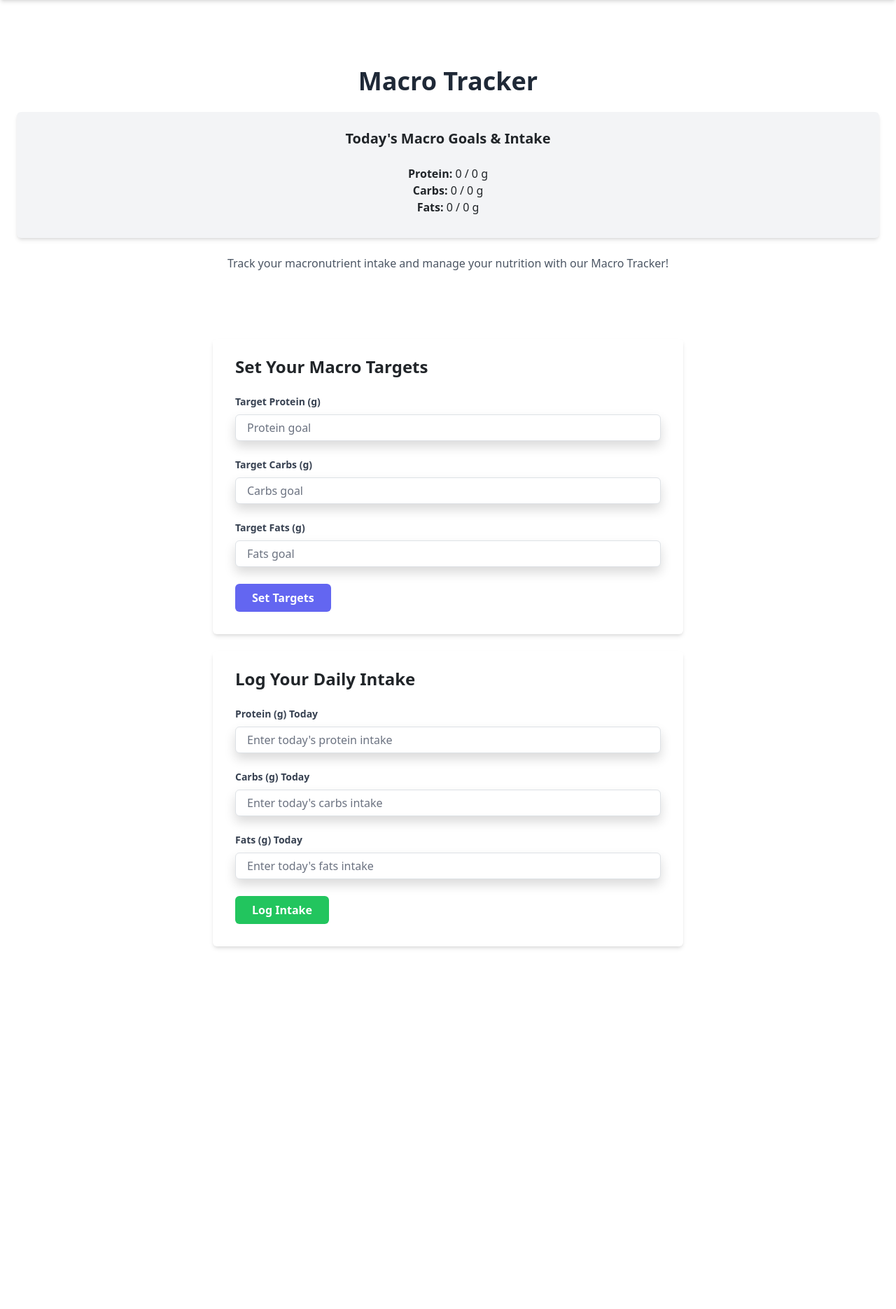
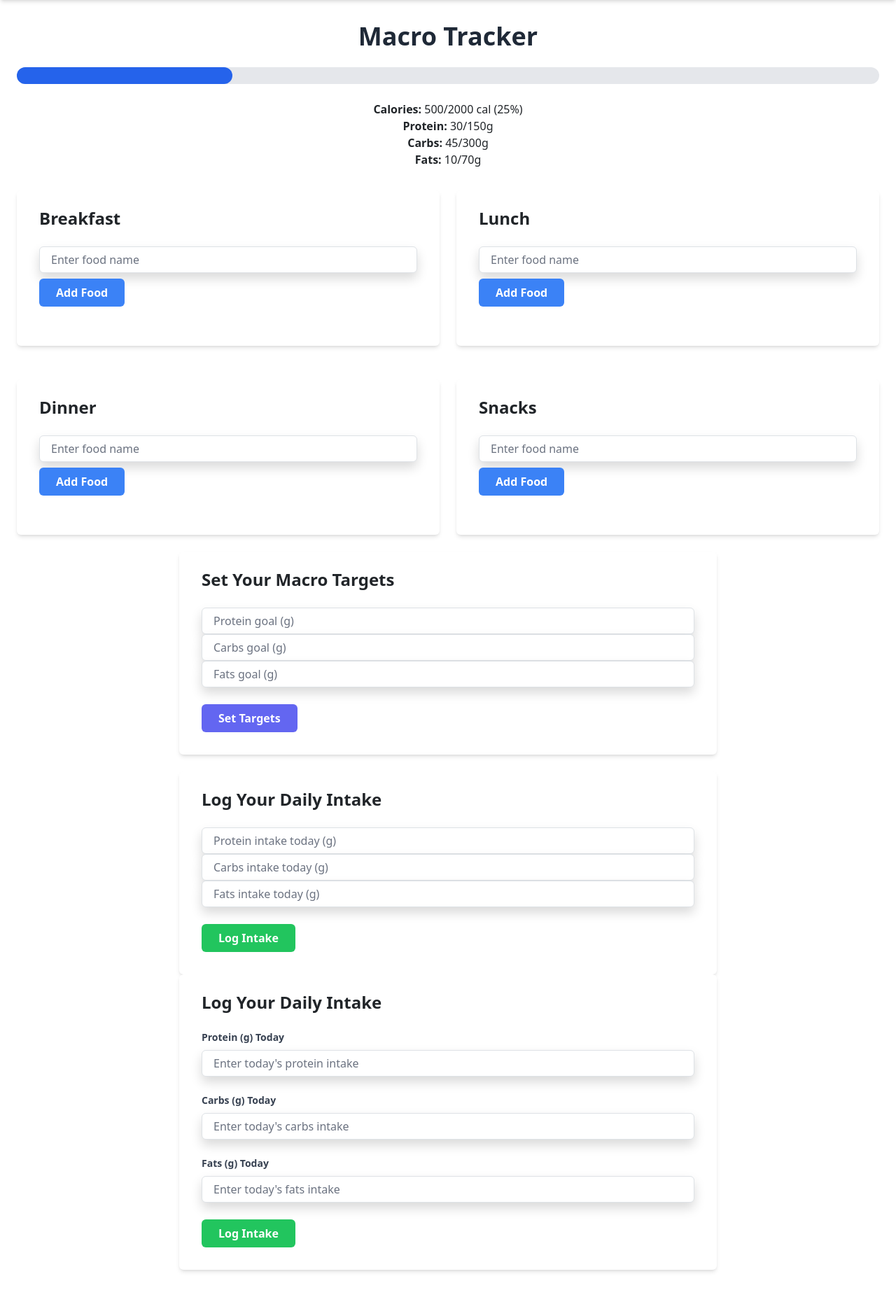
Before and after one commit to AFCTrackerProject/afc_fitness_tracker, a Flask app: page /macrotracker in a window 1280 px wide. Shown: the part 112-1982 px from the top of the page at 70% size. Before the commit the page ends 1467 px from the top, so only its background shows below. Run offline with Flask 3, Linux system fonts and the light colour scheme; the visitor is signed in with stand-in values (Sample User, id 1); some libraries are stand-ins or nearby versions.

Commit message:
Updating layout of HTML and redesigning Macrotracker to have progress bars

```diff
--- a/templates/macrotracker.html
+++ b/templates/macrotracker.html
@@ -1,46 +1,72 @@
 {% extends "_layout.html" %}
 
 {% block content %}
-<div class="canvas-paper">
-    <div class="w-full py-24 px-6 text-center">
-        <h1 class="text-4xl font-bold text-gray-800 mb-4">Macro Tracker</h1>
-        <!-- Display Section for Targets and Daily Intake -->
-        <div class="bg-gray-100 shadow-md rounded px-8 pt-6 pb-8 mb-4">
-            <h2 class="text-xl font-bold mb-4">Today's Macro Goals & Intake</h2>
-            <p><strong>Protein:</strong> {{ user_macros.daily_intake.protein }} / {{ user_macros.targets.protein }} g</p>
-            <p><strong>Carbs:</strong> {{ user_macros.daily_intake.carbs }} / {{ user_macros.targets.carbs }} g</p>
-            <p><strong>Fats:</strong> {{ user_macros.daily_intake.fats }} / {{ user_macros.targets.fats }} g</p>
-        </div>
-        <p class="text-gray-600">Track your macronutrient intake and manage your nutrition with our Macro Tracker!</p>
+<div class="container mx-auto px-6 py-8">
+    <h1 class="text-4xl font-bold text-center text-gray-800 mb-4">Macro Tracker</h1>
+    <!-- Dynamic Progress Bar -->
+    <div class="bg-gray-200 rounded-full h-6 mb-6">
+        <div class="bg-blue-600 h-6 rounded-full" style="width: 25%;"></div> <!-- Example width, update dynamically -->
+    </div>
+    <div class="text-center mb-8">
+        <!-- Example macro goals and intake values, replace with dynamic data -->
+        <p><strong>Calories:</strong> 500/2000 cal (25%)</p>
+        <p><strong>Protein:</strong> 30/150g</p>
+        <p><strong>Carbs:</strong> 45/300g</p>
+        <p><strong>Fats:</strong> 10/70g</p>
     </div>
 
+    <!-- Meal Sections with Add Food Forms -->
+    <div class="grid grid-cols-1 md:grid-cols-2 gap-4">
+        {% for meal in ["Breakfast", "Lunch", "Dinner", "Snacks"] %}
+        <div class="bg-white shadow-md rounded px-8 pt-6 pb-8 mb-4">
+            <h3 class="text-2xl font-bold mb-4">{{ meal }}</h3>
+            <form method="POST" action="/macrotracker/add_food">
+                <!-- Each meal form, dynamic insertion of meals to be implemented -->
+                <div class="mb-4">
+                    <input type="hidden" name="meal_type" value="{{ meal | lower }}">
+                    <input class="shadow appearance-none border rounded w-full py-2 px-3 text-gray-700 leading-tight focus:outline-none focus:shadow-outline" name="food_name" type="text" placeholder="Enter food name">
+                    <button class="mt-2 bg-blue-500 hover:bg-blue-700 text-white font-bold py-2 px-4 rounded focus:outline-none focus:shadow-outline" type="submit">
+                        Add Food
+                    </button>
+                </div>
+            </form>
+        </div>
+        {% endfor %}
+    </div>
+
+    <!-- Set Macro Targets and Log Daily Intake Forms -->
     <div class="flex justify-center items-center">
-        <div class="w-full max-w-2xl">
+        <div class="w-full max-w-3xl">
+            <!-- Set Macro Targets -->
             <div class="bg-white shadow-md rounded px-8 pt-6 pb-8 mb-4">
                 <h2 class="text-2xl font-bold mb-4">Set Your Macro Targets</h2>
-                <form method="POST" action="/macrotracker">
-                    <input type="hidden" name="set_targets" value="true">
+                <form method="POST" action="/macrotracker/set_targets">
                     <div class="mb-4">
-                        <label class="block text-gray-700 text-sm font-bold mb-2" for="target_protein">Target Protein (g)</label>
-                        <input class="shadow appearance-none border rounded w-full py-2 px-3 text-gray-700 leading-tight focus:outline-none focus:shadow-outline" name="target_protein" type="text" placeholder="Protein goal">
+                        <input class="shadow appearance-none border rounded w-full py-2 px-3 text-gray-700 leading-tight focus:outline-none focus:shadow-outline" name="target_protein" type="text" placeholder="Protein goal (g)">
+                        <input class="shadow appearance-none border rounded w-full py-2 px-3 text-gray-700 leading-tight focus:outline-none focus:shadow-outline" name="target_carbs" type="text" placeholder="Carbs goal (g)">
+                        <input class="shadow appearance-none border rounded w-full py-2 px-3 text-gray-700 leading-tight focus:outline-none focus:shadow-outline" name="target_fats" type="text" placeholder="Fats goal (g)">
                     </div>
-                    <div class="mb-4">
-                        <label class="block text-gray-700 text-sm font-bold mb-2" for="target_carbs">Target Carbs (g)</label>
-                        <input class="shadow appearance-none border rounded w-full py-2 px-3 text-gray-700 leading-tight focus:outline-none focus:shadow-outline" name="target_carbs" type="text" placeholder="Carbs goal">
-                    </div>
-                    <div class="mb-4">
-                        <label class="block text-gray-700 text-sm font-bold mb-2" for="target_fats">Target Fats (g)</label>
-                        <input class="shadow appearance-none border rounded w-full py-2 px-3 text-gray-700 leading-tight focus:outline-none focus:shadow-outline" name="target_fats" type="text" placeholder="Fats goal">
-                    </div>
-                    <div class="flex items-center justify-between">
-                        <button class="bg-indigo-500 hover:bg-indigo-700 text-white font-bold py-2 px-4 rounded focus:outline-none focus:shadow-outline" type="submit">
-                            Set Targets
-                        </button>
-                    </div>
+                    <button class="bg-indigo-500 hover:bg-indigo-700 text-white font-bold py-2 px-4 rounded focus:outline-none focus:shadow-outline" type="submit">
+                        Set Targets
+                    </button>
                 </form>
             </div>
 
-            <div class="bg-white shadow-md rounded px-8 pt-6 pb-8 mb-4">
+            <!-- Log Daily Intake -->
+            <div class="bg-white shadow-md rounded px-8 pt-6 pb-8">
+                <h2 class="text-2xl font-bold mb-4">Log Your Daily Intake</h2>
+                <form method="POST" action="/macrotracker/log_intake">
+                    <div class="mb-4">
+                        <input class="shadow appearance-none border rounded w-full py-2 px-3 text-gray-700 leading-tight focus:outline-none focus:shadow-outline" name="daily_protein" type="text" placeholder="Protein intake today (g)">
+                        <input class="shadow appearance-none border rounded w-full py-2 px-3 text-gray-700 leading-tight focus:outline-none focus:shadow-outline" name="daily_carbs" type="text" placeholder="Carbs intake today (g)">
+                        <input class="shadow appearance-none border rounded w-full py-2 px-3 text-gray-700 leading-tight focus:outline-none focus:shadow-outline" name="daily_fats" type="text" placeholder="Fats intake today (g)">
+                    </div>
+                    <button class="bg-green-500 hover:bg-green-700 text-white font-bold py-2 px-4 rounded focus:outline-none focus:shadow-outline" type="submit">
+                        Log Intake
+                    </button>
+                </form>
+            </div>
+             <div class="bg-white shadow-md rounded px-8 pt-6 pb-8 mb-4">
                 <h2 class="text-2xl font-bold mb-4">Log Your Daily Intake</h2>
                 <form method="POST" action="/macrotracker">
                     <input type="hidden" name="log_intake" value="true">
```
Also changed, not shown: templates/about.html (+37 -27 lines), database/schema.sql (line endings or trailing spaces), macrotracker.py (added).
